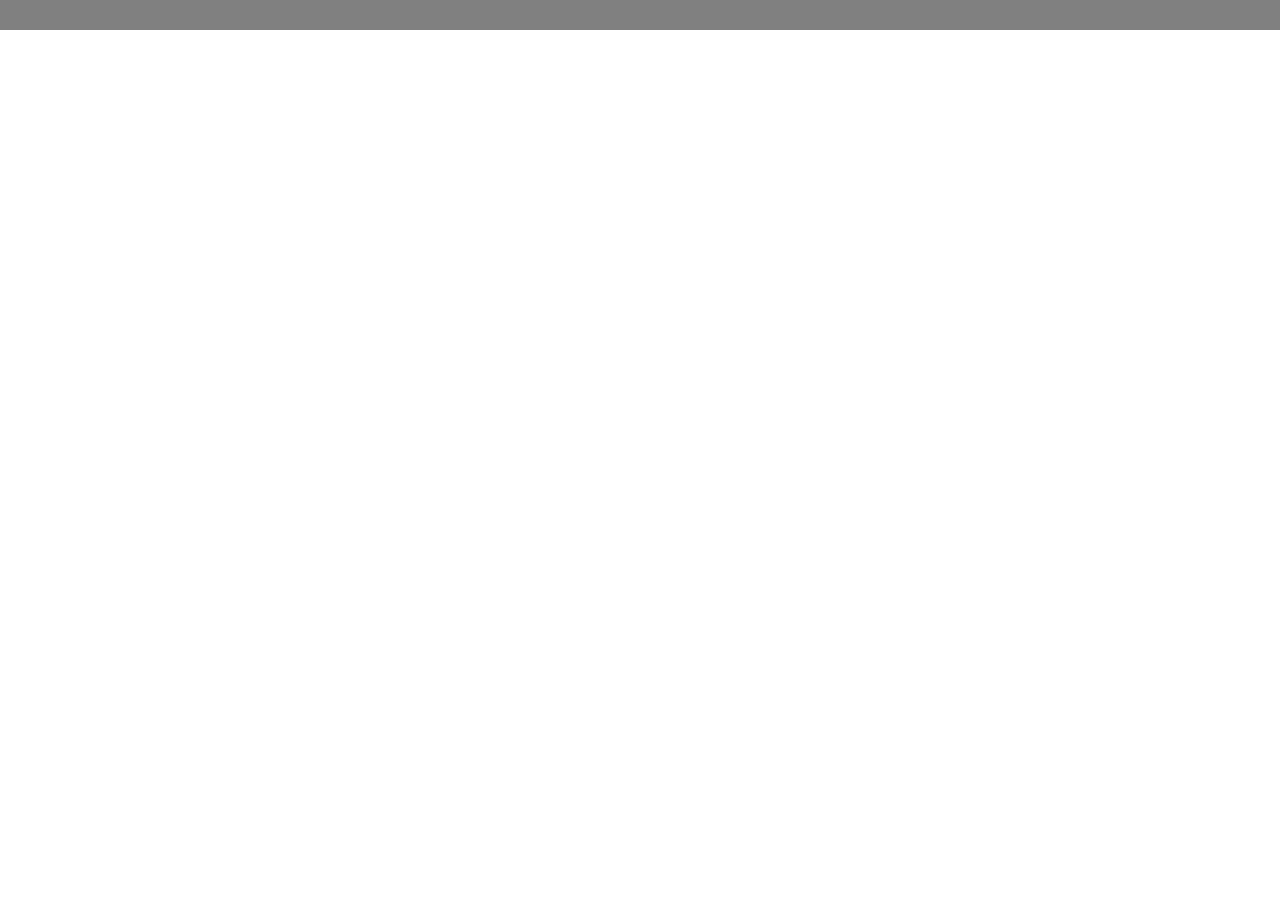
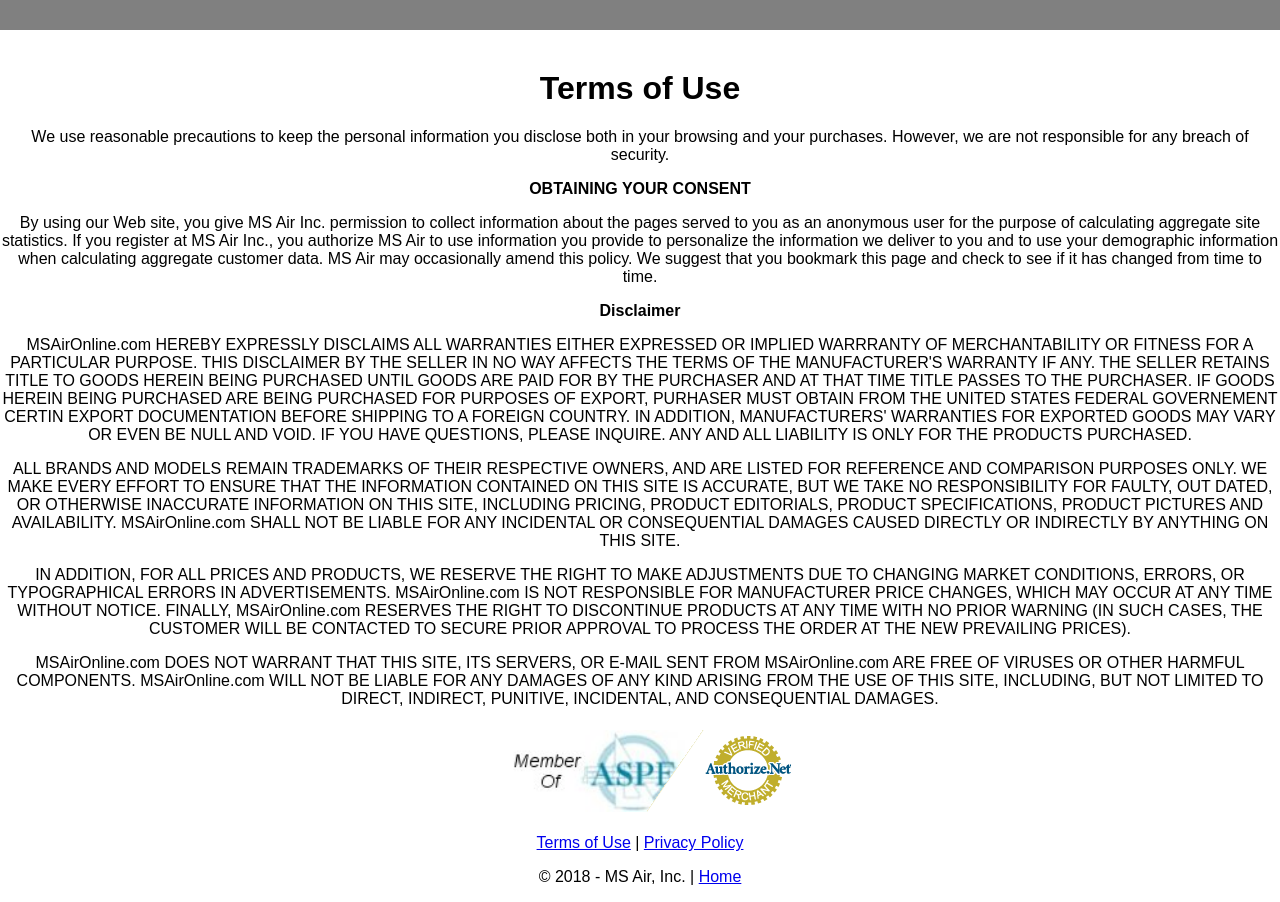
Before and after one commit to Jaredp75/ms_air_online, a React (Create React App) app: page /terms in a window 1280 px wide. Shown: the part 160-1062 px from the top of the page. Before the commit the page ends 800 px from the top, so only its background shows below. Built offline with nearby package versions, Linux system fonts and the light colour scheme.

Commit message:
Terms Of Use page added

```diff
--- a/src/components/App.js
+++ b/src/components/App.js
@@ -4,6 +4,7 @@
 import Baselayout from '../components/Baselayout';
 import Home from '../components/Home';
 import About from '../components/About';
+import TermsOfUse from '../components/terms';
 import logo from '../msair100.jpg';
 //import './App.css';
 
@@ -23,6 +24,7 @@
             <Switch>
               <Route exact path ="/" component={Home}/>
               <Route path ="/about" component ={About}/>
+              <Route path="/terms" component={TermsOfUse}/>
             </Switch>
           </Baselayout>
         </BrowserRouter>
--- /dev/null
+++ b/src/components/terms.js
@@ -0,0 +1,49 @@
+import React from "react";
+import {Link} from 'react-router-dom';
+import FooterLinks from './footer-links/footer-links.js'
+
+export default class TermsOfUse extends React.Component {
+
+  render(){
+
+    return(
+      <div>
+
+        <div className = 'content-area-container'>
+          <div className="header-text">
+            <h1>Terms of Use</h1>
+          </div>
+          <p className="terms-para">We use reasonable precautions to keep the personal information you disclose both in your browsing and your purchases. However, we are not responsible for any breach of security.</p>
+
+          <p><b>OBTAINING YOUR CONSENT</b></p>
+          <p>By using our Web site, you give MS Air Inc. permission to collect information about the pages served to you as an anonymous user for the purpose of calculating aggregate site statistics. If you register at MS Air Inc., you authorize MS Air to use information you provide to personalize the information we deliver to you and to use your demographic information when calculating aggregate customer data. MS Air may occasionally amend this policy. We suggest that you bookmark this page and check to see if it has changed from time to time.</p>
+
+          <p><b>Disclaimer</b></p>
+        <p>MSAirOnline.com HEREBY EXPRESSLY DISCLAIMS ALL WARRANTIES EITHER EXPRESSED OR IMPLIED WARRRANTY OF MERCHANTABILITY OR FITNESS FOR A PARTICULAR PURPOSE. THIS DISCLAIMER BY THE SELLER IN NO WAY AFFECTS THE TERMS OF THE MANUFACTURER'S WARRANTY IF ANY. THE SELLER RETAINS TITLE TO GOODS HEREIN BEING PURCHASED UNTIL GOODS ARE PAID FOR BY THE PURCHASER AND AT THAT TIME TITLE PASSES TO THE PURCHASER. IF GOODS HEREIN BEING PURCHASED ARE BEING PURCHASED FOR PURPOSES OF EXPORT, PURHASER MUST OBTAIN FROM THE UNITED STATES FEDERAL GOVERNEMENT CERTIN EXPORT DOCUMENTATION BEFORE SHIPPING TO A FOREIGN COUNTRY. IN ADDITION, MANUFACTURERS' WARRANTIES FOR EXPORTED GOODS MAY VARY OR EVEN BE NULL AND VOID. IF YOU HAVE QUESTIONS, PLEASE INQUIRE. ANY AND ALL LIABILITY IS ONLY FOR THE PRODUCTS PURCHASED.</p>
+
+          <p>ALL BRANDS AND MODELS REMAIN TRADEMARKS OF THEIR RESPECTIVE OWNERS, AND ARE LISTED FOR REFERENCE AND COMPARISON PURPOSES ONLY. WE MAKE EVERY EFFORT TO ENSURE THAT THE INFORMATION CONTAINED ON THIS SITE IS ACCURATE, BUT WE TAKE NO RESPONSIBILITY FOR FAULTY, OUT DATED, OR OTHERWISE INACCURATE INFORMATION ON THIS SITE, INCLUDING PRICING, PRODUCT EDITORIALS, PRODUCT SPECIFICATIONS, PRODUCT PICTURES AND AVAILABILITY. MSAirOnline.com SHALL NOT BE LIABLE FOR ANY INCIDENTAL OR CONSEQUENTIAL DAMAGES CAUSED DIRECTLY OR INDIRECTLY BY ANYTHING ON THIS SITE.</p>
+
+          <p>IN ADDITION, FOR ALL PRICES AND PRODUCTS, WE RESERVE THE RIGHT TO MAKE ADJUSTMENTS DUE TO CHANGING MARKET CONDITIONS, ERRORS, OR TYPOGRAPHICAL ERRORS IN ADVERTISEMENTS. MSAirOnline.com IS NOT RESPONSIBLE FOR MANUFACTURER PRICE CHANGES, WHICH MAY OCCUR AT ANY TIME WITHOUT NOTICE. FINALLY, MSAirOnline.com RESERVES THE RIGHT TO DISCONTINUE PRODUCTS AT ANY TIME WITH NO PRIOR WARNING (IN SUCH CASES, THE CUSTOMER WILL BE CONTACTED TO SECURE PRIOR APPROVAL TO PROCESS THE ORDER AT THE NEW PREVAILING PRICES).</p>
+
+          <p>MSAirOnline.com DOES NOT WARRANT THAT THIS SITE, ITS SERVERS, OR E-MAIL SENT FROM MSAirOnline.com ARE FREE OF VIRUSES OR OTHER HARMFUL COMPONENTS. MSAirOnline.com WILL NOT BE LIABLE FOR ANY DAMAGES OF ANY KIND ARISING FROM THE USE OF THIS SITE, INCLUDING, BUT NOT LIMITED TO DIRECT, INDIRECT, PUNITIVE, INCIDENTAL, AND CONSEQUENTIAL DAMAGES.</p>
+
+
+              <div className="Footer">
+                <FooterLinks />
+              </div>
+              <div className="terms">
+                <p><a href="http://www.msaironline.com/static/termsofuse.php?linkid=bottom" target=" blank" rel="noopener noreferrer">Terms of Use</a> | <a href="http://www.msaironline.com/static/privacy.php?linkid=bottom" target='_blank' rel="noopener noreferrer">Privacy Policy</a></p>
+              </div>
+
+
+
+          <div className="about-footer">
+            <p>&copy; 2018 - MS Air, Inc. | <Link to="/">Home</Link></p>
+          </div>
+        </div>
+      </div>
+
+
+    )
+  }
+}
```
